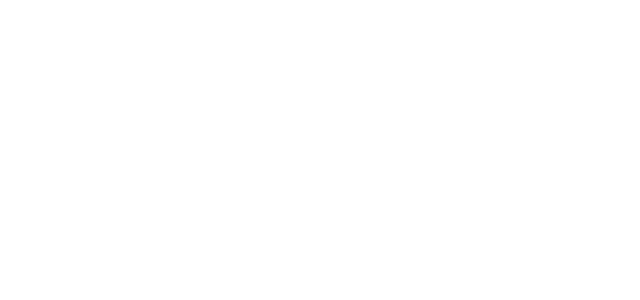
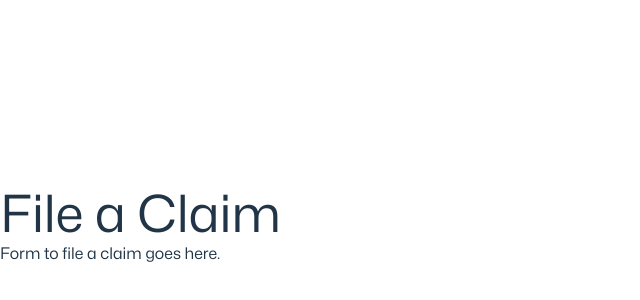
Before and after one commit to sannegash/AI_frontend, a React (Vite) app: page /fileclaim in a window 1280 px wide. Before the commit this address had no page. Shown: the part 174-474 px from the top of the page, without its empty margins (0-640 px from the left). Built offline with nearby package versions, Linux system fonts and the light colour scheme.

Commit message:
fixed adding fileclaim to routes

```diff
--- a/src/App.jsx
+++ b/src/App.jsx
@@ -3,6 +3,7 @@
 import Home from "./pages/Home";
 import SignIn from "./pages/SignIn";
 import SignUp from "./pages/SignUp";
+import FileClaim from "./pages/FileClaim";
 
 function App() {
   return (
@@ -11,6 +12,7 @@
         <Route path="/" element={<Home />} />
         <Route path="/signin" element={<SignIn />} />
         <Route path="/signup" element={<SignUp />} />
+        <Route path="/fileclaim" element={<FileClaim />} />
       </Routes>
     </Router>
   );
--- a/src/pages/FileClaim.jsx
+++ b/src/pages/FileClaim.jsx
@@ -0,0 +1,13 @@
+// FileClaim.jsx
+import React from 'react';
+
+const FileClaim = () => {
+  return (
+    <div>
+      <h1>File a Claim</h1>
+      <p>Form to file a claim goes here.</p>
+    </div>
+  );
+};
+
+export default FileClaim;
```
Also changed, not shown: src/store.txt (added).
